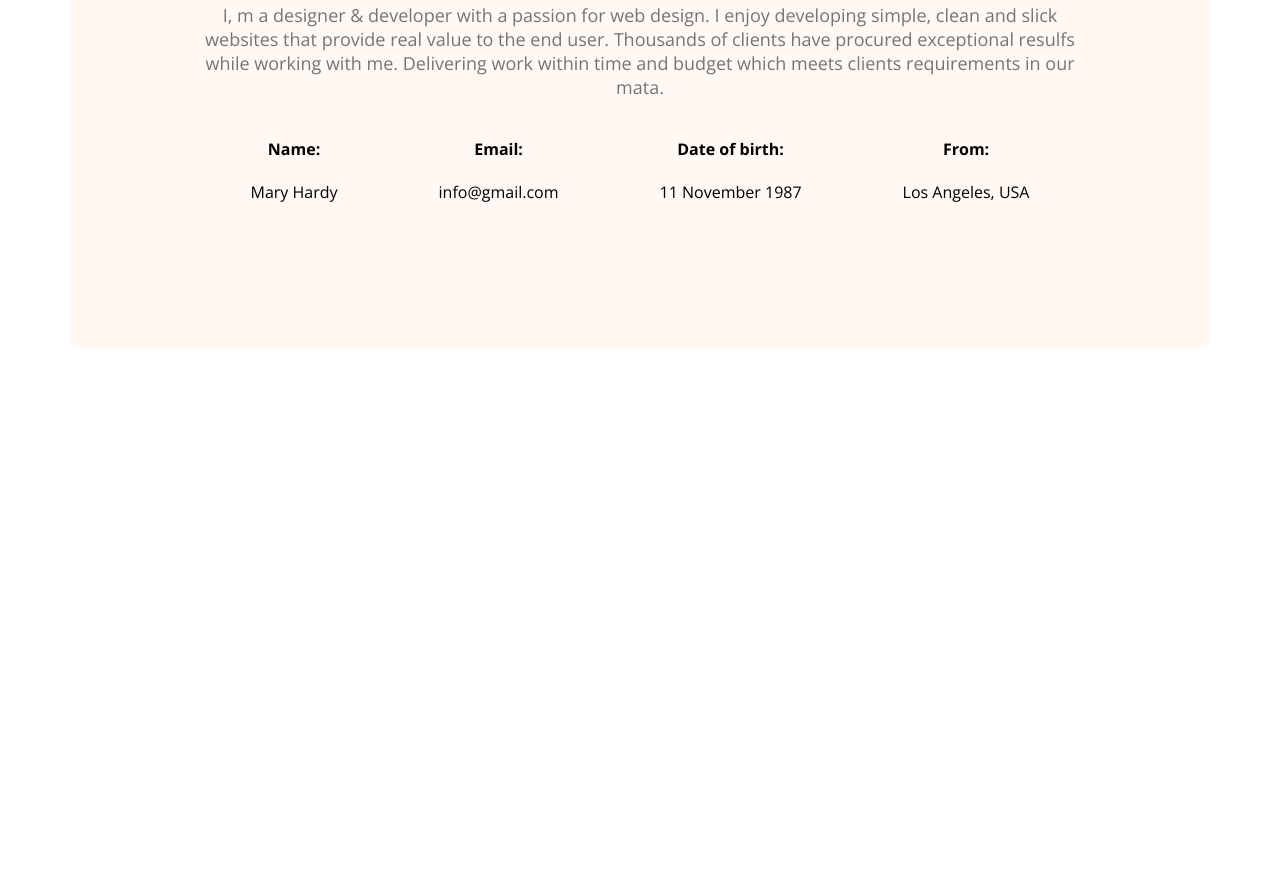
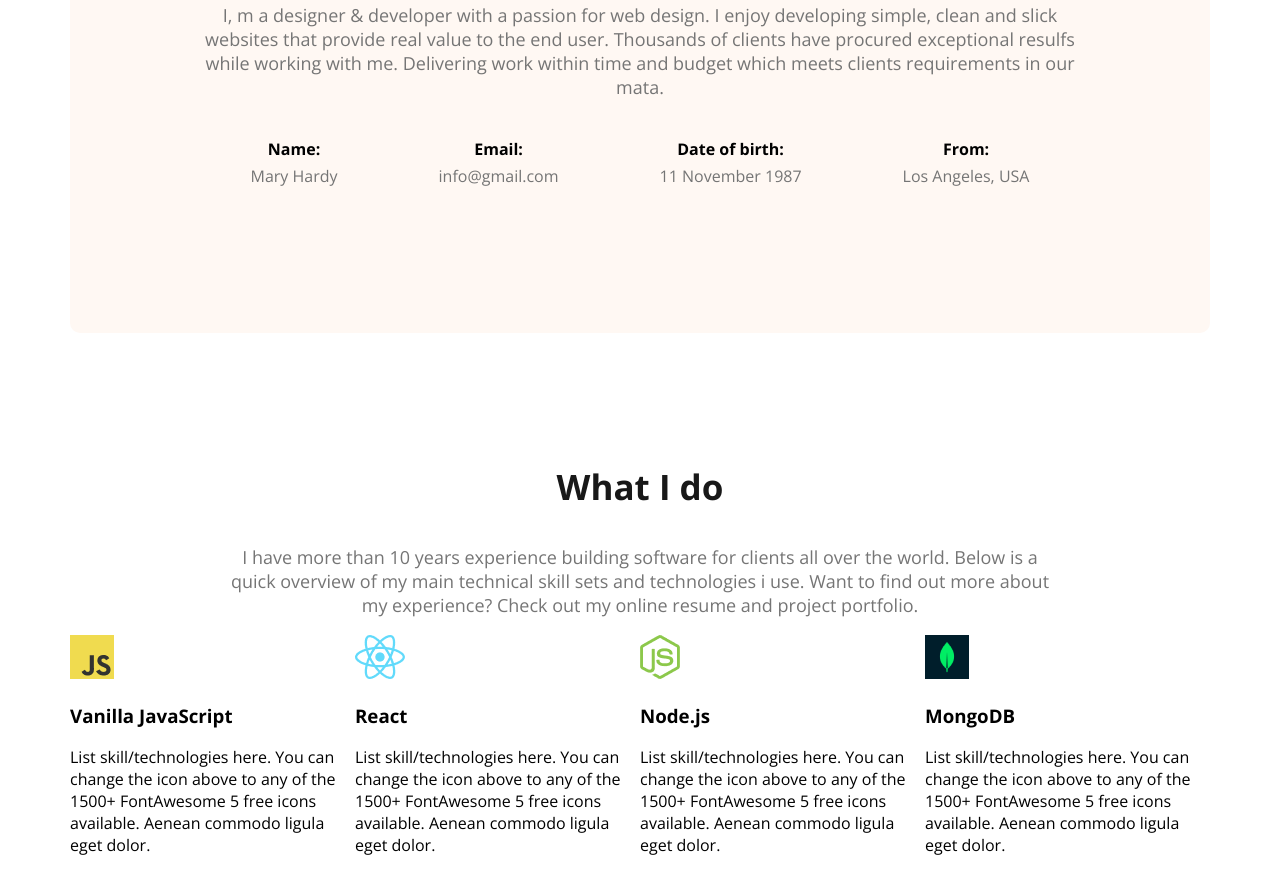
Before and after one commit to ares-oykot/My-First-Portfolio-Website, a plain HTML site: page index.html in a window 1280 px wide. Shown: the part 1142-2022 px from the top of the page. Before the commit the page ends 1621 px from the top, so only its background shows below. Drawn offline with nearby package versions, Linux system fonts and the light colour scheme.

Commit message:
added skills section

```diff
--- a/index.html
+++ b/index.html
@@ -25,8 +25,10 @@
             <div class="banner-content">
                 <h3 class="banner-greeting">Hi, I am</h3>
                 <h1 class="banner-title">Mary Hardy</h1>
-                <p class="banner-paragraph">Shot what able cold new see hold.Friendly as an betrayed formerly he.
-                    Morning because as to society behaved moments.</p>
+                <p class="banner-paragraph">
+                    Shot what able cold new see hold.Friendly as an betrayed formerly he.
+                    Morning because as to society behaved moments.
+                </p>
                 <button class="btn-primary">Download CV</button>
                 <button class="btn-primary">Contact</button>
             </div>
@@ -61,6 +63,47 @@
                 </div>
             </div>
         </section>
+        <!-- what i do section start -->
+        <section>
+            <h3 class="section-title">What I do</h3>
+            <p id="what-i-do-description" class="section-description">
+                I have more than 10 years experience building software for clients all over the world. Below is a quick
+                overview of my main technical skill sets and technologies i use. Want to find out more about my
+                experience? Check out my online resume and project portfolio.
+            </p>
+            <div class="skills-container">
+                <div class="skills">
+                    <img src="images/icons/js.png" alt="java-Script">
+                    <h3 class="skill-title">Vanilla JavaScript</h3>
+                    <p class="skill-description">
+                        List skill/technologies here. You can change the icon above to any of the 1500+ FontAwesome 5
+                        free icons available. Aenean commodo ligula eget dolor.
+                    </p>
+                </div>
+                <div class="skills">
+                    <img src="images/icons/react.png" alt="react">
+                    <h3 class="skill-title">React</h3>
+                    <p class="skill-description">
+                        List skill/technologies here. You can change the icon above to any of the 1500+ FontAwesome 5
+                        free icons available. Aenean commodo ligula eget dolor.
+                    </p>
+                </div>
+                <div class="skills">
+                    <img src="images/icons/nodejs.png" alt="nodejs">
+                    <h3 class="skill-title">Node.js</h3>
+                    <p class="skill-description">
+                        List skill/technologies here. You can change the icon above to any of the 1500+ FontAwesome 5 free icons available. Aenean commodo ligula eget dolor.
+                    </p>
+                </div>
+                <div class="skills">
+                    <img src="images/icons/mongo.png" alt="mongo">
+                    <h3 class="skill-title">MongoDB</h3>
+                    <p class="skill-description">
+                        List skill/technologies here. You can change the icon above to any of the 1500+ FontAwesome 5 free icons available. Aenean commodo ligula eget dolor.
+                    </p>
+                </div>
+            </div>
+        </section>
     </main>
     <footer>
 
--- a/style/style.css
+++ b/style/style.css
@@ -12,6 +12,7 @@ body {
     text-align: center;
     font-size: 35px;
     font-weight: 700;
+    /* margin-bottom: 0px; */
 }
 
 .section-description {
@@ -19,6 +20,7 @@ body {
     text-align: center;
     font-size: 18px;
     font-weight: 400;
+    /* margin-top: 0px; */
 }
 
 .btn-primary {
@@ -130,3 +132,22 @@ main{
 .about-info{
     text-align: center;
 }
+
+.info-title{
+    margin-bottom: 0px;
+}
+
+.info-description{
+    color: #757575;
+    margin-top: 5px;
+}
+
+#what-i-do-description{
+    padding: 0px 150px;
+}
+
+
+/* skills section */
+.skills-container{
+    display: flex;
+}
```
